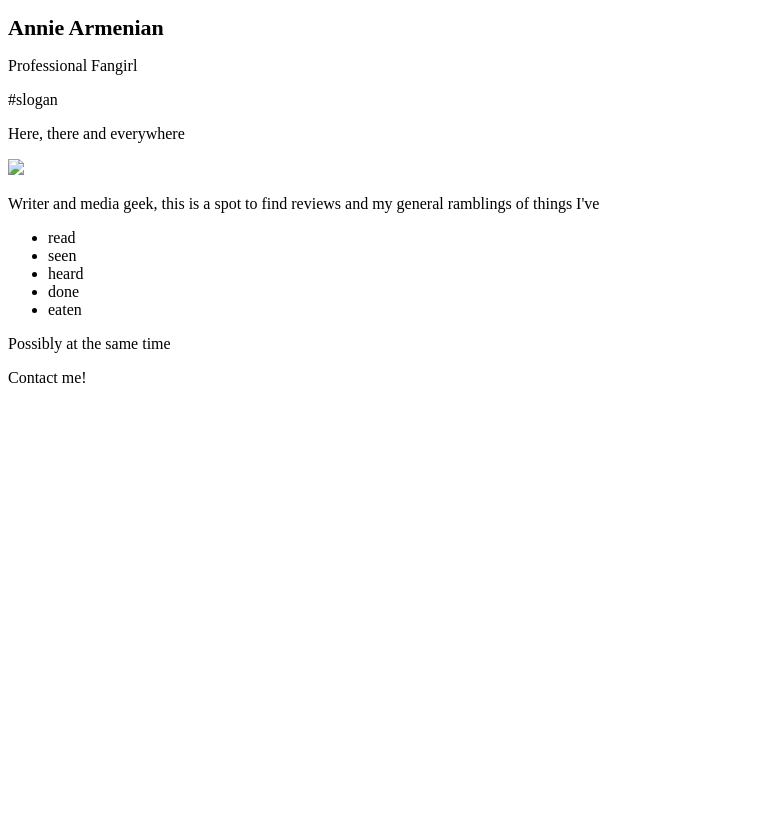
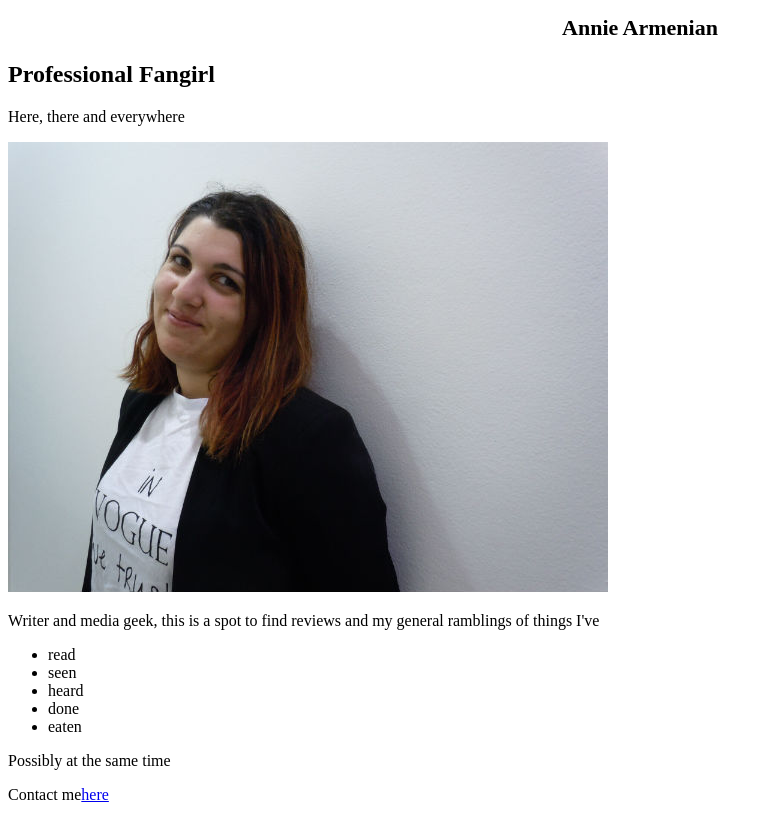
Before and after one commit to anniea89/anniea89.github.io, a plain HTML site: page unit_3/index.html in a window 1280 px wide. Shown: the whole page, without its empty margins (0-772 px from the left). Drawn offline with Linux system fonts and the light colour scheme.

Commit message:
changed headings

```diff
--- a/unit_3/css/style.css
+++ b/unit_3/css/style.css
@@ -1,5 +1,8 @@
-body {color: (#00D2FF)}
-background-color: {white}
+body {background-color: (#00D2FF);
+}
 h1 {color: (#FF96F1);
-	font-size: 22px;}
-#slogan {text-transform: italic}
+	font-size: 22px;
+	text-align: center;
+}
+#slogan {text-transform: italic;
+}
--- a/unit_3/index.html
+++ b/unit_3/index.html
@@ -6,10 +6,9 @@
 </head>
 <body>
 <h1>Annie Armenian</h1>
-
-<p> Professional Fangirl</p>
-#slogan<p>Here, there and everywhere</p>
-<img src="C:\Users\Annie\Desktop\anniea89.github.io\unit_3\images\annie_edit.jpeg">
+<h2> Professional Fangirl</h2>
+<p id="slogan">Here, there and everywhere</p>
+<img src="images/annie_edit.jpg">
 <p>Writer and media geek, this is a spot to find reviews and my general ramblings of things I've
 <ul><li>read</li>
 <li>seen</li>
@@ -18,7 +17,7 @@
 <li>eaten</li>
 </ul>
 Possibly at the same time</p>
-<p>Contact me!<a href="mailto:annie_a89@yahoo.com.au"></p>
+<p>Contact me<a href="mailto:annie_a89@yahoo.com.au">here</p>
 
 </body>
 </html>
```
